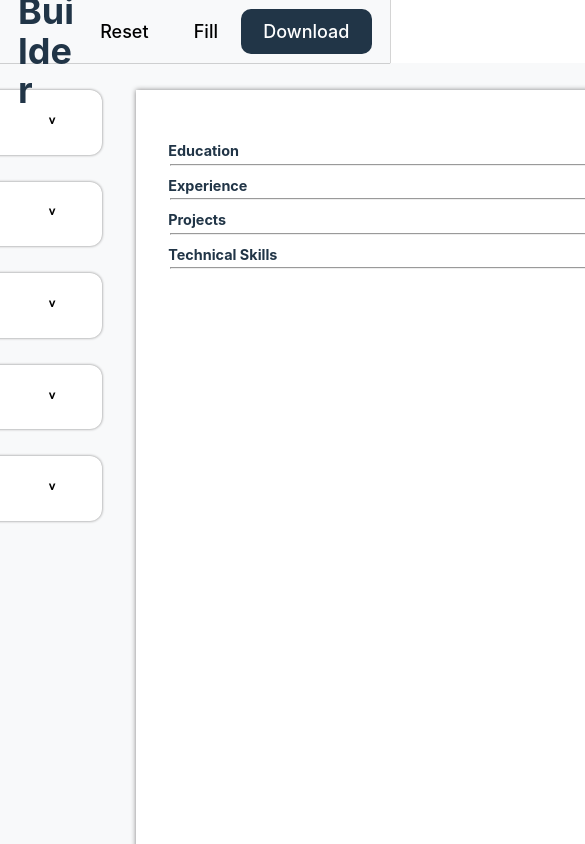
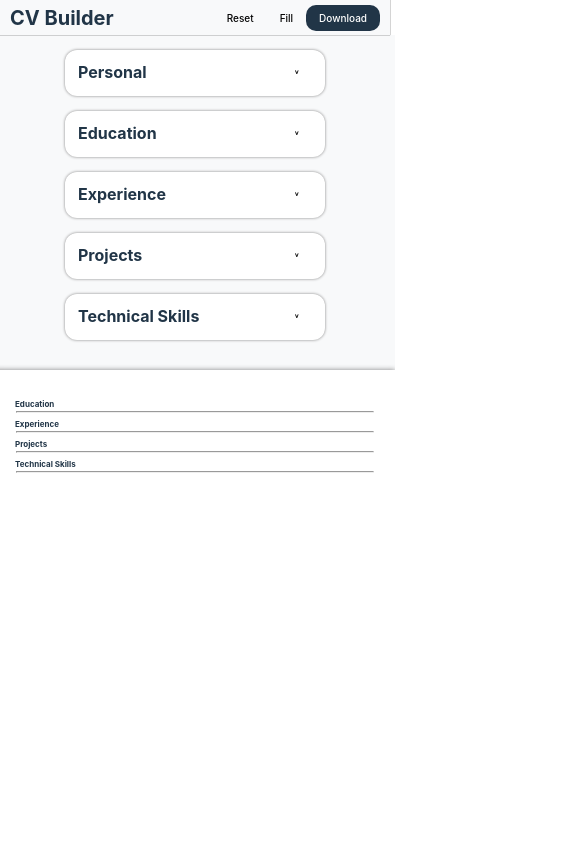
Before and after one commit to hpagon/cv-application, a React (Vite) app: page / in a window 390 px wide. Shown: the top 844 px of the page, 585 px wide, since content can reach past the window. Built offline with nearby package versions, Linux system fonts and the light colour scheme.

Commit message:
Fixed print styles to ignore overriding styles

```diff
--- a/src/index.css
+++ b/src/index.css
@@ -59,6 +59,50 @@ button:active {
   align-items: center;
 }
 
+@media (max-width: 1250px) {
+  :root {
+    font-size: 16px;
+  }
+}
+
+@media (max-width: 1100px) {
+  :root {
+    font-size: 13px;
+  }
+}
+
+@media (max-width: 900px) {
+  :root {
+    font-size: 16px;
+  }
+  #container {
+    flex-direction: column;
+    align-items: center;
+  }
+  #container > div:nth-child(1) {
+    width: 100%;
+  }
+
+  #container > div:nth-child(2) {
+    width: 100%;
+  }
+}
+
+@media (max-width: 700px) {
+  :root {
+    font-size: 13px;
+  }
+}
+
+@media (max-width: 550px) {
+  :root {
+    font-size: 10px;
+  }
+  #menu > div > div {
+    justify-content: flex-end;
+  }
+}
+
 @media print {
   :root {
     font-size: 22px;
--- a/src/styles/Editor.css
+++ b/src/styles/Editor.css
@@ -23,6 +23,7 @@
   outline: none;
   box-sizing: border-box;
   padding-left: 0.7rem;
+  font-size: 0.8rem;
 }
 
 .input input:focus {
--- a/src/styles/Menus.css
+++ b/src/styles/Menus.css
@@ -27,7 +27,7 @@
 
 /* buttons container */
 #menu > div > div {
-  width: 300px;
+  width: 20rem;
   display: flex;
   justify-content: space-evenly;
 }
@@ -50,3 +50,9 @@
 #menu > div > div > button:nth-child(3):hover {
   opacity: 0.9;
 }
+
+@media (max-width: 550px) {
+  #menu > div > div {
+    justify-content: flex-end;
+  }
+}
```
